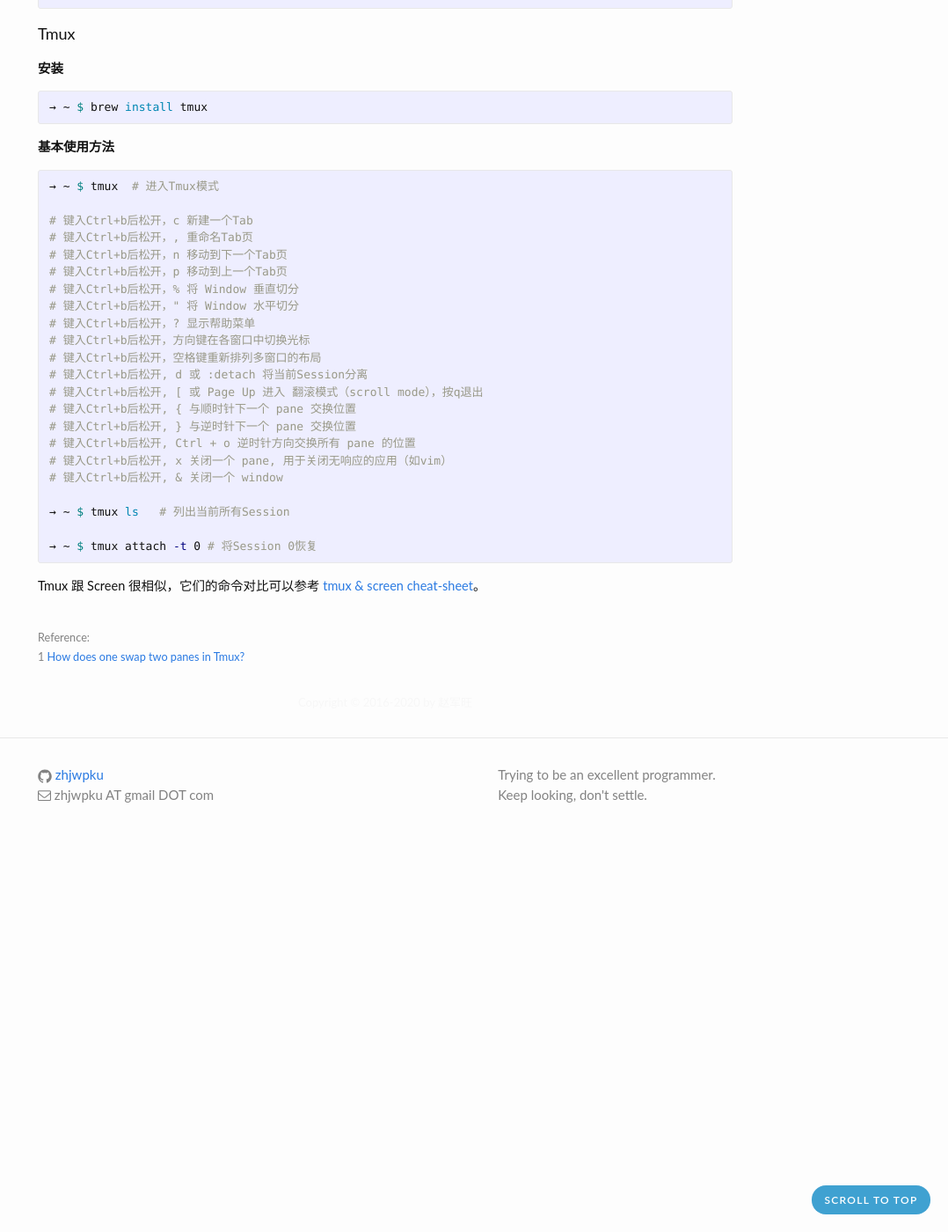
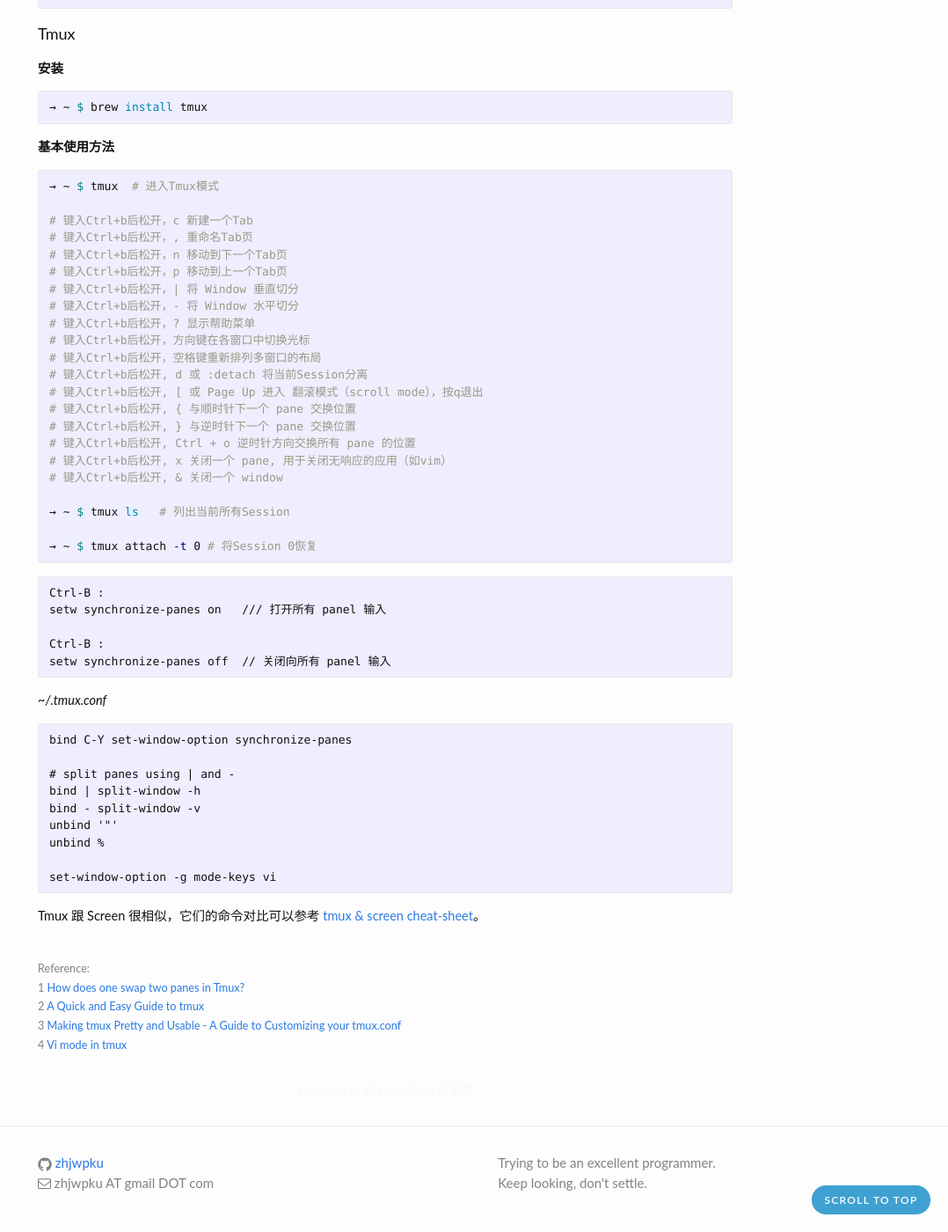
Before and after one commit to zhjwpku/zhjwpku.github.io, a Jekyll site: the page built from _posts/2017-03-12-xshell-alternative-for-mac.md, in a window 1280 px wide and 1400 px high, scrolled down 1199 px. Shown: the whole window at 88% size, without its empty margins (202-1280 px from the left). Built offline with Jekyll 4.4.1, drawn with Linux system fonts in a browser that asks for light colours; comment, search, counter and statistics services are not loaded.

Commit message:
bind C-Y set-window-option synchronize-panes
Signed-off-by: Zhao Junwang <zhjwpku@gmail.com>

````diff
--- a/_posts/2017-03-12-xshell-alternative-for-mac.md
+++ b/_posts/2017-03-12-xshell-alternative-for-mac.md
@@ -80,8 +80,8 @@
 # 键入Ctrl+b后松开，, 重命名Tab页
 # 键入Ctrl+b后松开，n 移动到下一个Tab页
 # 键入Ctrl+b后松开，p 移动到上一个Tab页
-# 键入Ctrl+b后松开，% 将 Window 垂直切分
-# 键入Ctrl+b后松开，" 将 Window 水平切分
+# 键入Ctrl+b后松开，| 将 Window 垂直切分
+# 键入Ctrl+b后松开，- 将 Window 水平切分
 # 键入Ctrl+b后松开，? 显示帮助菜单
 # 键入Ctrl+b后松开，方向键在各窗口中切换光标
 # 键入Ctrl+b后松开，空格键重新排列多窗口的布局
@@ -98,6 +98,28 @@
 → ~ $ tmux attach -t 0 # 将Session 0恢复
 {% endhighlight %}
 
+```
+Ctrl-B :
+setw synchronize-panes on   /// 打开所有 panel 输入
+
+Ctrl-B :
+setw synchronize-panes off  // 关闭向所有 panel 输入
+```
+
+*~/.tmux.conf*
+
+```
+bind C-Y set-window-option synchronize-panes
+
+# split panes using | and -
+bind | split-window -h
+bind - split-window -v
+unbind '"'
+unbind %
+
+set-window-option -g mode-keys vi
+```
+
 Tmux 跟 Screen 很相似，它们的命令对比可以参考 [tmux & screen cheat-sheet][ref2]。
 
 <br>
@@ -107,6 +129,9 @@
 <br>
 <span class="post-meta">
 1 [How does one swap two panes in Tmux?][ref3]<br>
+2 [A Quick and Easy Guide to tmux][ref4]<br>
+3 [Making tmux Pretty and Usable - A Guide to Customizing your tmux.conf][ref5]<br>
+4 [Vi mode in tmux][ref6]<br>
 </span>
 
 [storm]: https://github.com/emre/storm
````
Also changed, not shown: other parts of _posts/2017-03-12-xshell-alternative-for-mac.md (+3 -0 lines).
